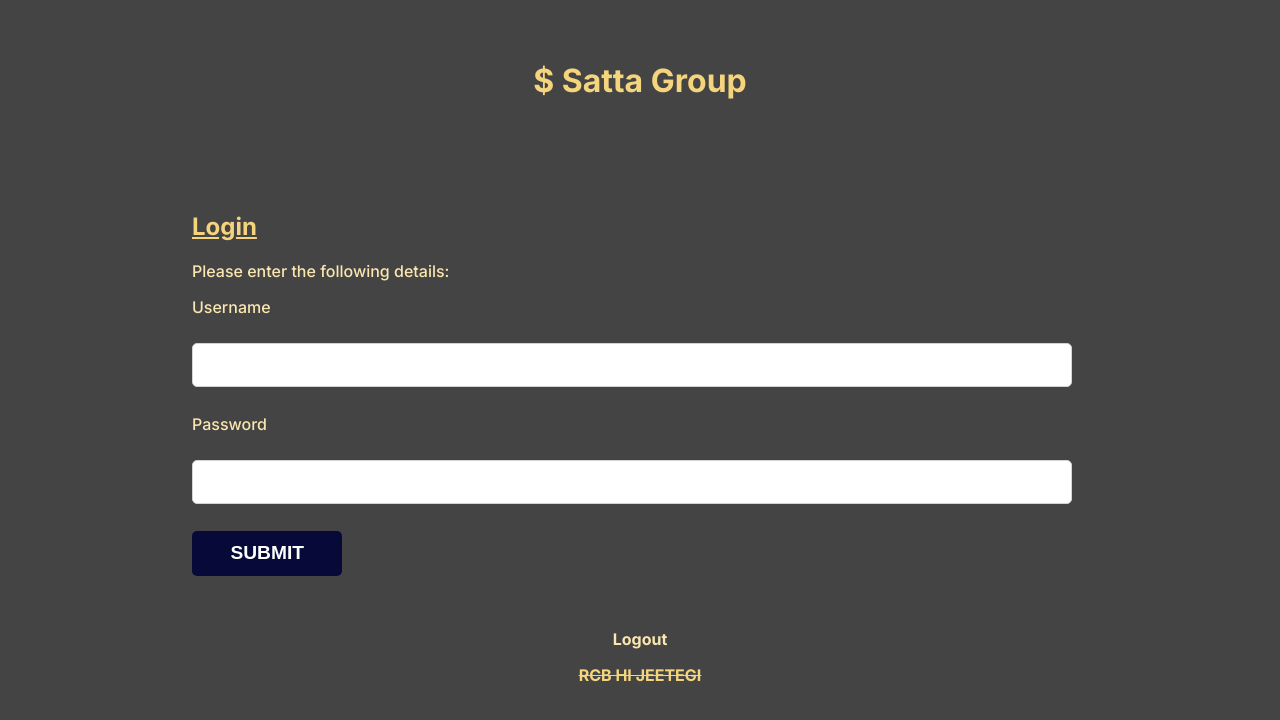
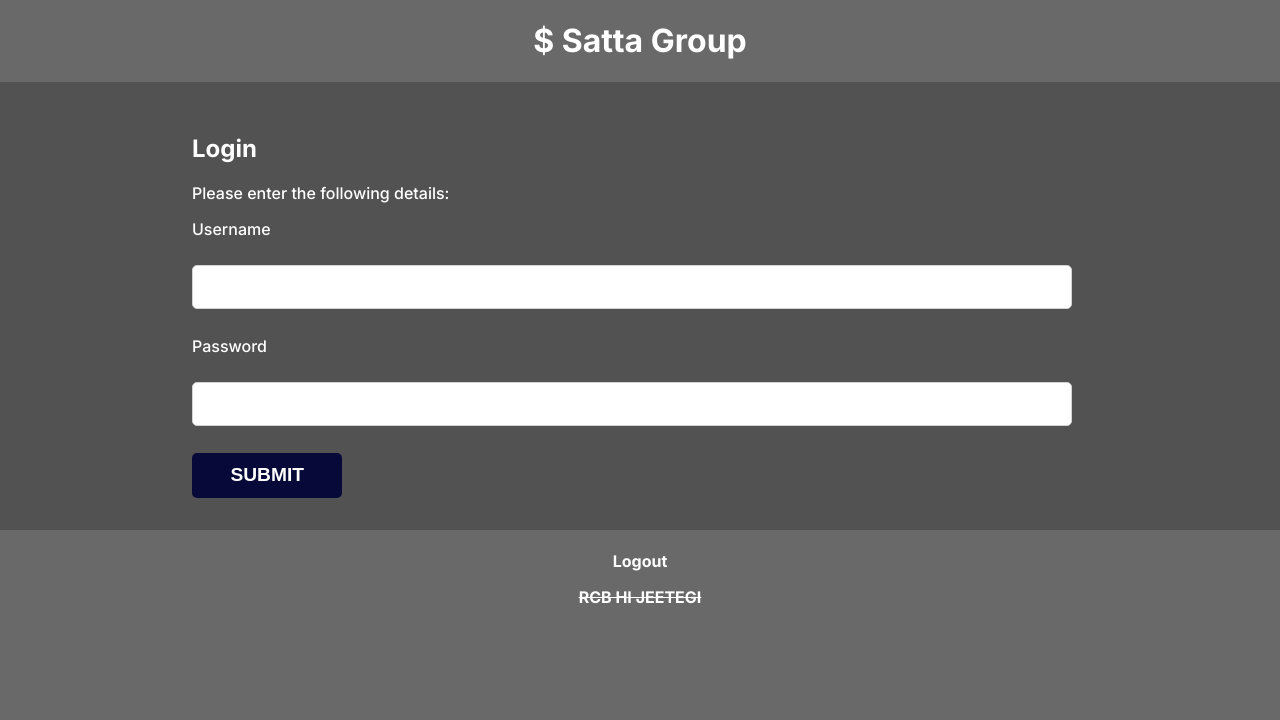
Before and after one commit to TeamPaanikam/IPL-fantasy-frontend, a React (Create React App) app: page / in a window 1280 px wide. Shown: the top 720 px of the page. Built offline with nearby package versions, Linux system fonts and the light colour scheme.

Commit message:
Theme updates

```diff
--- a/src/App.css
+++ b/src/App.css
@@ -12,7 +12,7 @@
 }
 
 .searchContainer{
-    background-color: #444444;
+    background-color: #525252;
     display: flex;
     padding:2em;
     flex-direction: column;
@@ -47,45 +47,48 @@
 .table{
     width: 100%;
     text-align: center;
-    padding: 2rem;
+    overflow: auto;
+    border-collapse: collapse;
+    margin-bottom: 3em;
 }
 
 .table th {
-    color: #f4d47c;
+    color: white;
 }
 
 .table tr {
-    color: #fae6af;
+    color: white;
 }
 
 .tablerow {
-    /* border: solid #5580a4; */
     padding: 1em 0;
 }
 
 .sattaform{
     width: 80%;
     margin: 0 auto;
-    background-color: #082c6c;
+    background-color: #363636;
+    border-radius: 20px;
     padding: 2em;
     padding-top: 1em;
-    box-shadow: 12px 12px;
-    color:#fae6af;
+    box-shadow: 12px 12px 24px;
+    color:white;
 
 }
-tr:nth-child(even) {background-color: #696969;}
+th, tr:nth-child(even) {background-color: #696969;}
+
+tr:nth-child(even) td {
+    margin-left: 0;
+    padding-left: 0;
+}
 
 
-h2{
-    text-decoration: underline;
-}
-
 h1, h2, h4{
-    color: #f4d47c;
+    color: white;
 }
 
 p, label span {
-    color: #fae6af;
+    color: white;
 }
 
 .btn-satta{
--- a/src/components/Checkbox/Checkbox.css
+++ b/src/components/Checkbox/Checkbox.css
@@ -37,13 +37,13 @@
 }
 
 .checkbox-label:hover input~.checkmark {
-    background-color: #070a39;
+    background-color: #ff0000;
     transition: ease 0.25s;
 }
 
 
 .checkbox-label input:checked~.checkmark {
-    background-color: #070a39;
+    background-color: #ff0000;
 }
 
 
--- a/src/components/Header.js
+++ b/src/components/Header.js
@@ -18,7 +18,7 @@
     display: "flex",
     justifyContent: "center",
     alignItems: "center",
-    minHeight: "20vh",
+    minHeight: "5em",
     textAlign:"center",
     flexDirection: "column"
 };
--- a/src/components/Login.js
+++ b/src/components/Login.js
@@ -81,13 +81,14 @@
         <article className="room">
             {user.authenticated ?
                 (
+
                     <div className="searchContainer">
+                        <Table />
                         {
                             (<div>
-                                <SattaForm user={user} status={ sattaOn && !sattaLagaDiya} />
+                                <SattaForm user={user} status={sattaOn && !sattaLagaDiya} />
                             </div>)
                         }
-                        <Table />
 
                     </div>
                 ) : (<div className="searchContainer">
@@ -114,6 +115,11 @@
                         <button className="btn" onClick={(event) => {
                             event.preventDefault();
                             handleSubmit(event)
+                        }} onKeyDown={(event) => {
+                            if (event.key === 'Enter') {
+                                event.preventDefault()
+                                handleSubmit(event);
+                            }
                         }}>Submit</button>
                     </form>
                 </div>
--- a/src/components/PointsTable.js
+++ b/src/components/PointsTable.js
@@ -41,7 +41,7 @@
                         {
                             this.state.data.map((r, index) =>
                                 (<tr className="tablerow" key={r._id}>
-                                    <td className="tablerow">{index !== 8 ? index + 1: 'Last'}</td>
+                                    <td className="tablerow">{index +1}</td>
                                     <td className="tablerow">{this.capitalizeFirstLetter(r.username.split('@')[0])}</td>
                                     <td className="tablerow">{r.currScore}</td>
                                     <td className="tablerow">{r.cumScore + r.currScore}</td>
--- a/src/index.css
+++ b/src/index.css
@@ -1,5 +1,5 @@
 body {
   margin: 0;
-  background-color: #444444;
+  background-color: #696969;
   font-family: "Inter";
 }
```
